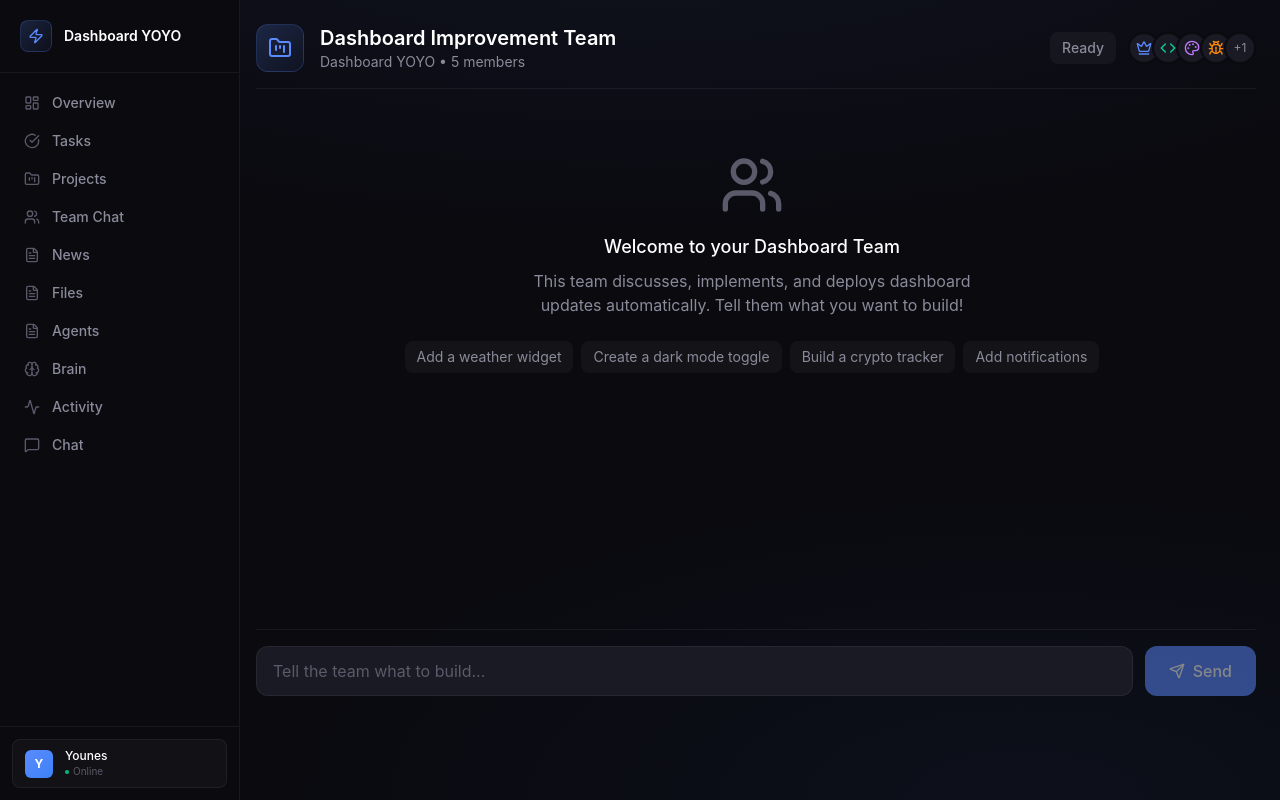
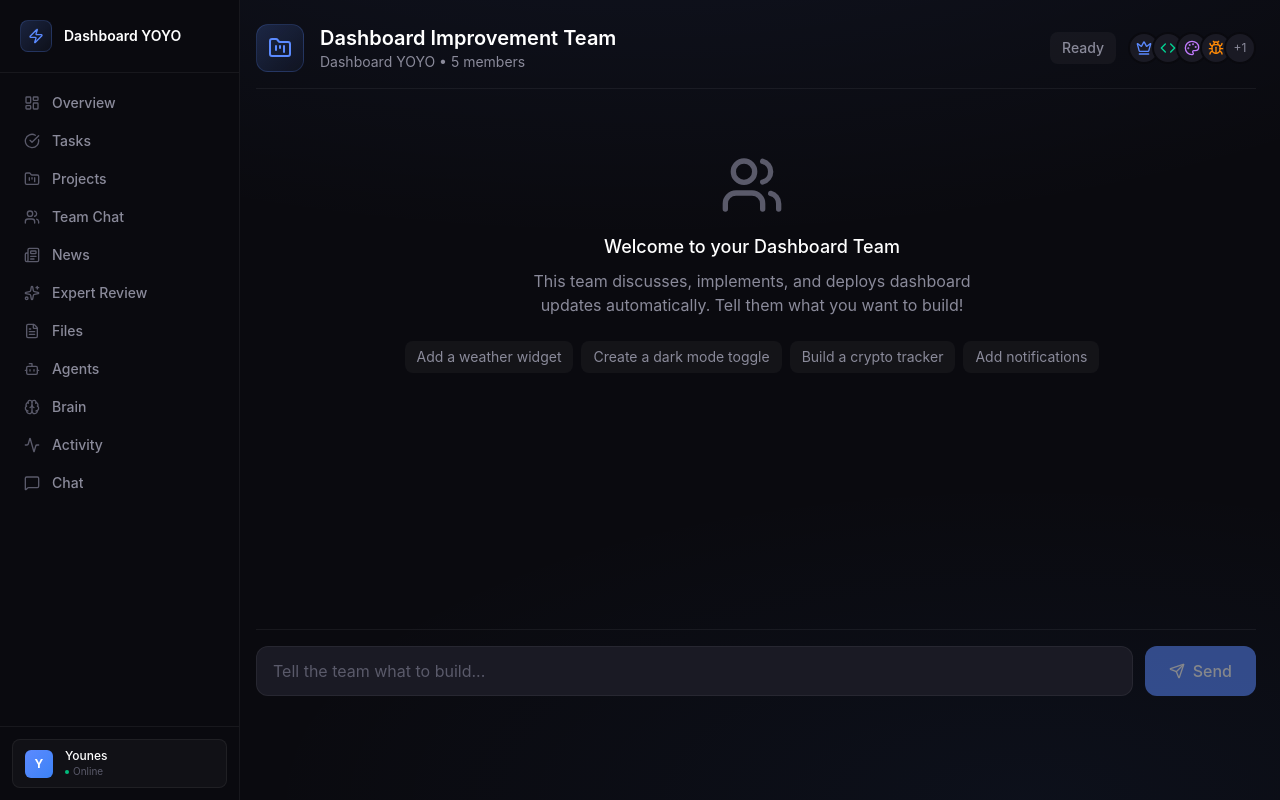
Before and after one commit to younesamer2001-ui/dashboardyoyo, a Next.js app: page /agent-team in a window 1280 px wide. Built offline with nearby package versions, Linux system fonts and the light colour scheme; no server answers.

Commit message:
Add Expert Review to sidebar navigation

```diff
--- a/src/components/dashboard/Sidebar.tsx
+++ b/src/components/dashboard/Sidebar.tsx
@@ -6,13 +6,14 @@ import { useEffect, useState } from "react";
 import {
     LayoutDashboard, Users, Brain, Activity, MessageSquare,
     Zap, FileText, BarChart3, Menu, X, FolderKanban,
-    CheckCircle, Bell, ChevronRight
+    CheckCircle, Bell, ChevronRight, Newspaper, Bot, Sparkles
 } from "lucide-react";
 import { cn } from "@/lib/utils";
 
 const iconMap: Record<string, any> = {
     LayoutDashboard, Users, Brain, Activity, MessageSquare,
     Zap, FileText, BarChart3, FolderKanban, CheckCircle, Bell,
+    Newspaper, Bot, Sparkles,
 };
 
 const fallbackNavItems = [
@@ -21,6 +22,7 @@ const fallbackNavItems = [
   { href: "/projects", label: "Projects", icon: "FolderKanban" },
   { href: "/team", label: "Team Chat", icon: "Users" },
   { href: "/news", label: "News", icon: "Newspaper" },
+  { href: "/expert-review", label: "Expert Review", icon: "Sparkles" },
   { href: "/files", label: "Files", icon: "FileText" },
   { href: "/agents", label: "Agents", icon: "Bot" },
   { href: "/brain", label: "Brain", icon: "Brain" },
```
